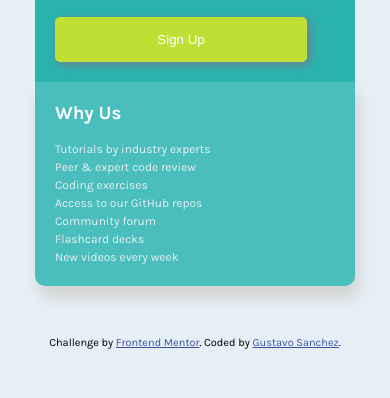
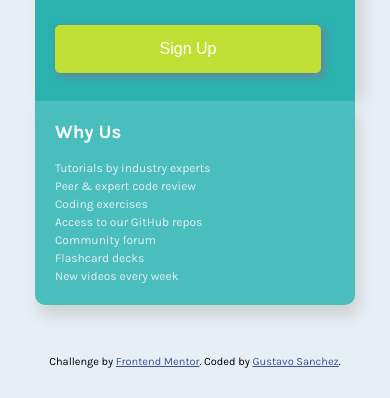
Before and after one commit to gusanchefullstack/ch06-single-price-grid-component, a plain HTML site: page index.html in a window 390 px wide. Shown: the part 446-844 px from the top of the page. Drawn offline with Linux system fonts and the light colour scheme.

Commit message:
CSS - Add final CSS details for mobile

```diff
--- a/styles/main.css
+++ b/styles/main.css
@@ -27,13 +27,14 @@ section {
     max-width: 320px;
     width: 100%;
     padding: 20px;
+    box-shadow:  8px 1px 14px 0px lightgrey;
 
 }
 .comunity-container {
     background-color: white;
     border-top-left-radius: 10px;
     border-top-right-radius: 10px;
-    box-shadow:  8px 1px 14px 0px lightgrey;
+
 }
 .comunity-container h1 {
     color: var(--Cyan);
@@ -77,12 +78,14 @@ section {
 }
 .subscription-container button {
     background-color: var(--Bright-Yellow);
-    width: 90%;
+    width: 95%;
     color: white;
+    font-size: 16px;
     padding: 15px;
     border: none;
     border-radius: 5px;
     box-shadow: 3px 3px 10px 0px slategray;
+    margin: 8px 0;
 }
 .whyus-container {
     background-color: #4abebd;
```
